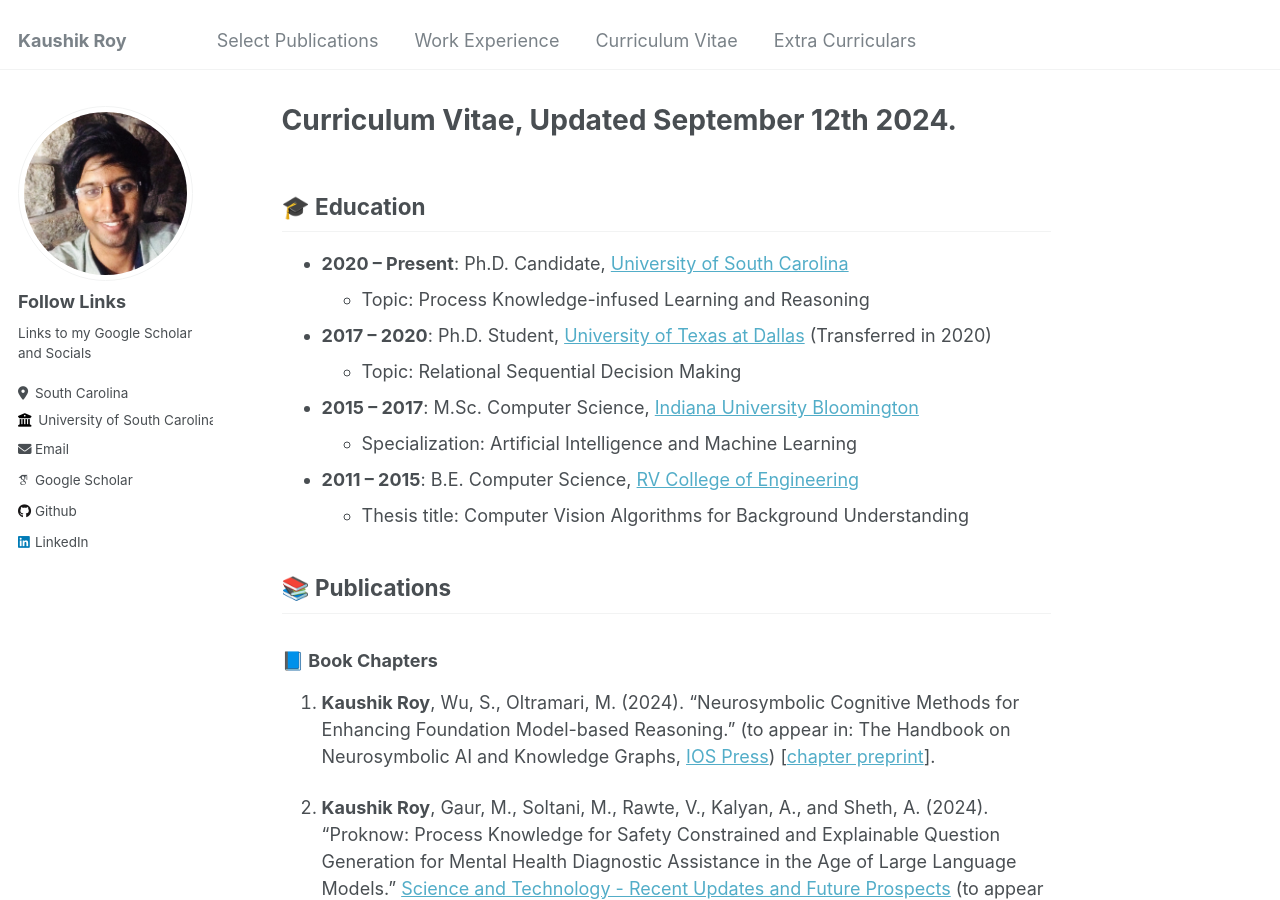
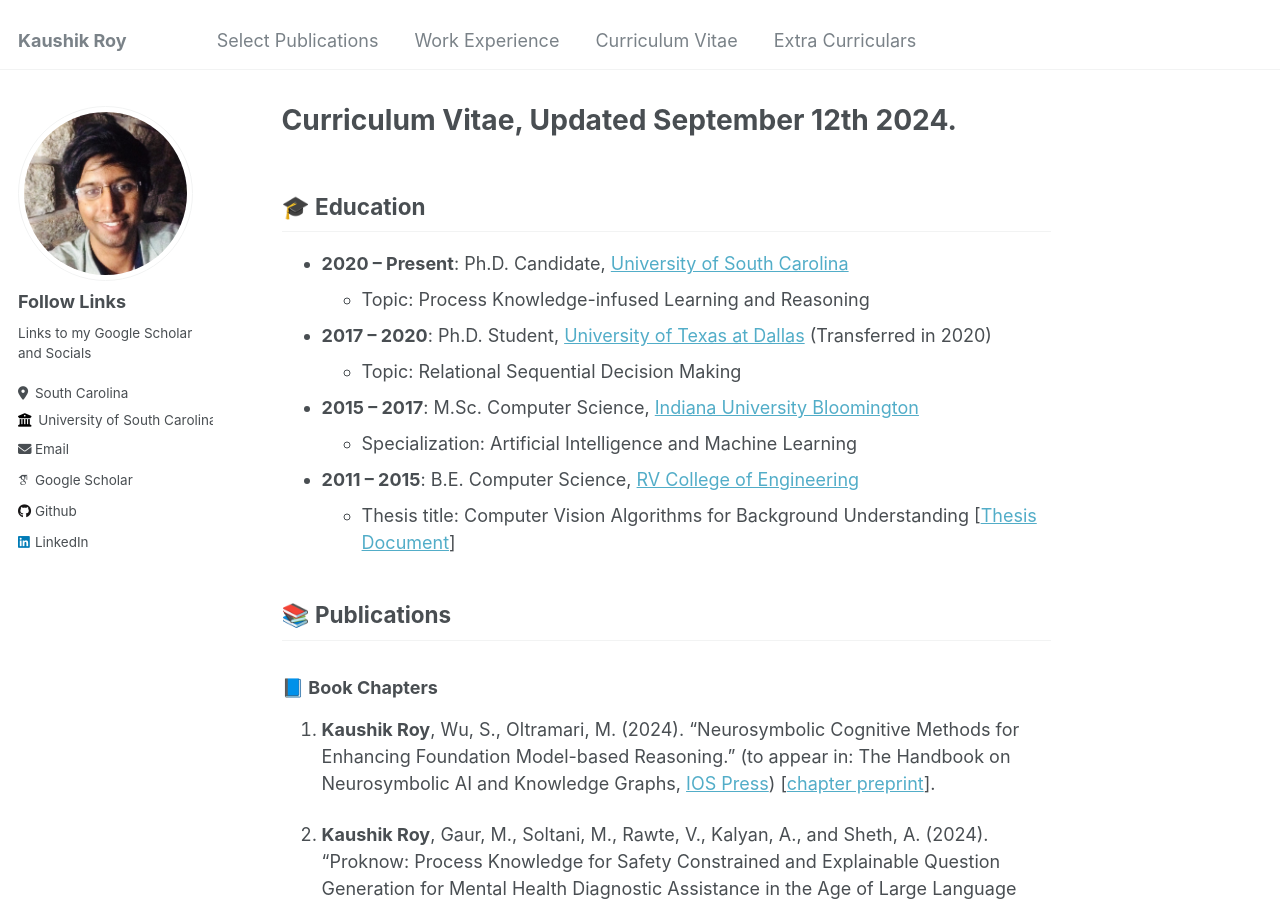
Before and after one commit to kauroy1994/home, a Jekyll site: the page built from _pages/markdown.md, in a window 1280 px wide and 900 px high. Built offline with Jekyll 4.4.1, drawn with Linux system fonts in a browser that asks for light colours; some web fonts are replaced.

Commit message:
Update markdown.md

```diff
--- a/_pages/markdown.md
+++ b/_pages/markdown.md
@@ -13,7 +13,7 @@ author_profile: true
 - **2015 – 2017**: M.Sc. Computer Science, [Indiana University Bloomington](https://bloomington.iu.edu/index.html)
   - Specialization: Artificial Intelligence and Machine Learning
 - **2011 – 2015**: B.E. Computer Science, [RV College of Engineering](https://www.rvce.edu.in/)
-  - Thesis title: Computer Vision Algorithms for Background Understanding
+  - Thesis title: Computer Vision Algorithms for Background Understanding [[Thesis Document]()]
 
 ## 📚 Publications
 
```
